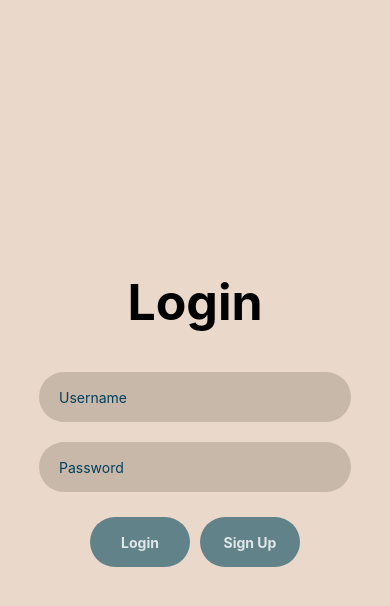
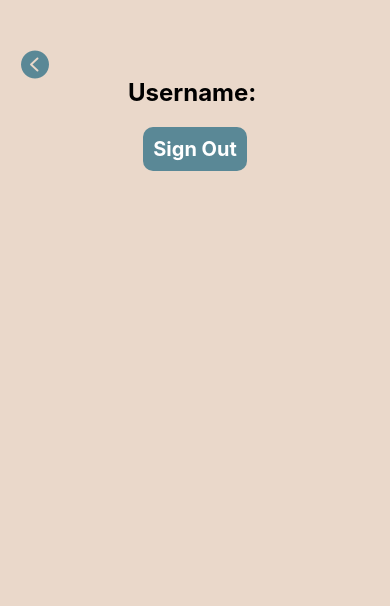
Before and after one commit to ben594/storybook_generator, a React Native app in the folder frontend_storybook_generator/: screen /ProfileScreen in a window 390 px wide. Before the commit this address had no page. Shown: the top 606 px of the page. Built offline with nearby package versions, Linux system fonts and the light colour scheme; what react-native would draw is missing.

Commit message:
Profile screen, keyboard avoiding in create story form

```diff
--- a/frontend_storybook_generator/App.js
+++ b/frontend_storybook_generator/App.js
@@ -14,6 +14,7 @@ import SubjectScreen from './components/learn/SubjectScreen';
 import CharacterSelectionScreen from './components/learn/CharacterSelectionScreen';
 import EducationOptionsScreen from './components/learn/EducationOptionsScreen';
 import VocabListScreen from './components/learn/VocabListScreen';
+import ProfileScreen from './components/Profile';
 
 const Tab = createBottomTabNavigator();
 
@@ -40,6 +41,11 @@ export default function App() {
         <Stack.Screen
           name='LoginScreen'
           component={LoginScreen}
+          options={{ headerShown: false }}
+        />
+        <Stack.Screen
+          name='ProfileScreen'
+          component={ProfileScreen}
           options={{ headerShown: false }}
         />
         <Stack.Screen
--- a/frontend_storybook_generator/components/AddStory.js
+++ b/frontend_storybook_generator/components/AddStory.js
@@ -1,6 +1,6 @@
 // AddStory.js
 import React, { useState } from 'react';
-import { Text, TextInput, Button, View, StyleSheet, TouchableOpacity } from 'react-native';
+import { Text, TextInput, Button, View, StyleSheet, TouchableOpacity, KeyboardAvoidingView } from 'react-native';
 import Modal from 'react-native-modal';
 
 const AddStory = ({ isVisible, onAddStory, onClose }) => {
@@ -30,8 +30,9 @@ const AddStory = ({ isVisible, onAddStory, onClose }) => {
         style={styles.modal}
         backdropColor="transparent"
       >
-        <View style={styles.centeredView}>
+        <KeyboardAvoidingView style={styles.centeredView} behavior={Platform.OS === 'ios' ? 'padding' : 'height'}>
           <View style={styles.modalView}>
+            <Text style={styles.modalTextPrompt}>Creative Story Generation!</Text>
             <Text style={styles.modalTextPrompt}>Age:</Text>
             <TextInput
               placeholder="Enter age"
@@ -51,7 +52,7 @@ const AddStory = ({ isVisible, onAddStory, onClose }) => {
               maxLength={100}
             />
 
-            <View style={{flexDirection: 'row'}}>
+            <View style={{ flexDirection: 'row' }}>
               <TouchableOpacity style={styles.suggestionButton1} onPress={() => { setCharacter("Dragon") }}>
                 <Text style={{ fontSize: 10, color: "white" }}>Dragon 🐉</Text>
               </TouchableOpacity>
@@ -72,7 +73,7 @@ const AddStory = ({ isVisible, onAddStory, onClose }) => {
               maxLength={30}
             />
 
-            <View style={{flexDirection: 'row'}}>
+            <View style={{ flexDirection: 'row' }}>
               <TouchableOpacity style={styles.suggestionButton1} onPress={() => { setSetting("Castle") }}>
                 <Text style={{ fontSize: 10, color: "white" }}>Castle 🏰</Text>
               </TouchableOpacity>
@@ -93,7 +94,7 @@ const AddStory = ({ isVisible, onAddStory, onClose }) => {
               maxLength={20}
             />
 
-            <View style={{flexDirection: 'row'}}>
+            <View style={{ flexDirection: 'row' }}>
               <TouchableOpacity style={styles.suggestionButton1} onPress={() => { setYear("1000 BCE") }}>
                 <Text style={{ fontSize: 10, color: "white" }}>1000 BCE 🏛</Text>
               </TouchableOpacity>
@@ -110,7 +111,7 @@ const AddStory = ({ isVisible, onAddStory, onClose }) => {
               <Text style={{ fontSize: 20, color: "black", fontWeight: 'bold' }}>Create story!</Text>
             </TouchableOpacity>
           </View>
-        </View>
+        </KeyboardAvoidingView>
       </Modal>
     );
   } else {
@@ -160,8 +161,9 @@ const styles = StyleSheet.create({
     width: '80%',
   },
   modalTextPrompt: {
-      marginTop: 20,
-      fontWeight: 'bold'
+    marginTop: 16,
+    fontWeight: 'bold',
+    fontSize: 16
   },
   modalTextInput: {
     margin: 5,
--- /dev/null
+++ b/frontend_storybook_generator/components/Profile.js
@@ -0,0 +1,61 @@
+import React, { useContext } from 'react';
+import { View, Text, Button, StyleSheet, TouchableOpacity } from 'react-native';
+
+import BackButton from './common/BackButton';
+import UserProvider, { UserContext } from './UserContext';
+
+const ProfileScreen = ({ navigation, onPress }) => {
+  const { username } = useContext(UserContext);
+
+  // Function to handle sign out
+  const handleSignOut = () => {
+    navigation.navigate('LoginScreen');
+  };
+
+  const returnToHomeScreen = () => {
+    navigation.navigate('HomeScreen');
+  };
+
+  return (
+    <View style={styles.container}>
+      <BackButton style={styles.backButton} onPress={returnToHomeScreen} />
+      <Text style={styles.username}>Username: {username}</Text>
+      <TouchableOpacity style={styles.signOutButton} onPress={handleSignOut}>
+        <Text style={styles.signOutText}>
+          Sign Out
+        </Text>
+      </TouchableOpacity>
+    </View>
+  );
+};
+
+const styles = StyleSheet.create({
+  container: {
+    flex: 1,
+    alignItems: 'center',
+    backgroundColor: '#ead8ca',
+  },
+  username: {
+    marginTop: '20%',
+    fontWeight: 'bold',
+    fontSize: 24,
+    marginBottom: 20,
+  },
+  backButton: {
+    position: 'absolute',
+    top: 50,
+    left: 20,
+  },
+  signOutButton: {
+    backgroundColor: '#5a8896',
+    borderRadius: 10,
+  },
+  signOutText: {
+    color: 'white',
+    padding: 10,
+    fontWeight: 'bold',
+    fontSize: 20,
+  }
+});
+
+export default ProfileScreen;
--- a/frontend_storybook_generator/components/StorybookApp.js
+++ b/frontend_storybook_generator/components/StorybookApp.js
@@ -8,6 +8,7 @@ import AddStory from './AddStory';
 import UserProvider, { UserContext } from './UserContext';
 import { useFocusEffect } from '@react-navigation/native';
 import { REACT_APP_BACKEND_URL } from './BackendURL';
+import ProfileIcon from './common/ProfileIcon';
 
 const StorybookApp = ({ route, navigation }) => {
   const { username } = useContext(UserContext);
@@ -117,11 +118,16 @@ const StorybookApp = ({ route, navigation }) => {
     }
   };
 
+  const navigateToProfileScreen = () => {
+    navigation.navigate('ProfileScreen');
+  };
+
   return (
     <SafeAreaView style={styles.container}>
       {/* Story icons */}
       <Text style={styles.logo}> Aesop AI </Text>
       <CircularButton style={styles.addStoryButton} onPress={() => setAddStoryModalVisible(true)} />
+      <ProfileIcon style={styles.profileButton} onPress={navigateToProfileScreen}/>
       <AddStory
         isVisible={isAddStoryModalVisible}
         onAddStory={handleAddNewStory}
@@ -168,6 +174,12 @@ const styles = StyleSheet.create({
     top: 50,
     left: 20,
   },
+  profileButton: {
+    position: 'absolute',
+    top: 50,
+    right: 20,
+    alignSelf: 'flex-end',
+  },
 });
 
 export default StorybookApp;
--- /dev/null
+++ b/frontend_storybook_generator/components/common/ProfileIcon.js
@@ -0,0 +1,26 @@
+import React from 'react';
+import { Text, TouchableOpacity, StyleSheet, View } from 'react-native';
+import { FontAwesome } from '@expo/vector-icons';
+
+const ProfileIcon = ({ onPress, style }) => (
+  <View style={[styles.wrapper, style]}>
+    <TouchableOpacity style={styles.button} onPress={onPress}>
+    <FontAwesome name="user" size={24} color="#5a8896" />
+    </TouchableOpacity>
+  </View>
+);
+
+const styles = StyleSheet.create({
+  wrapper: {
+    position: 'absolute',
+  },
+  button: {
+    height: 30,
+    width: 30,
+    alignItems: 'center',
+    justifyContent: 'center',
+  },
+
+});
+
+export default ProfileIcon;
--- a/frontend_storybook_generator/components/learn/CreateListModal.js
+++ b/frontend_storybook_generator/components/learn/CreateListModal.js
@@ -52,7 +52,8 @@ const CreateListModal = ({ isVisible, onCreate, onClose }) => {
       style={styles.modal}
       backdropColor="transparent"
     >
-      <View
+      <KeyboardAvoidingView
+        behavior={Platform.OS === 'ios' ? 'padding' : 'height'}
         style={styles.centeredView}
       >
         <View style={styles.modalView}>
@@ -74,17 +75,17 @@ const CreateListModal = ({ isVisible, onCreate, onClose }) => {
             <TouchableOpacity style={styles.addButton} onPress={addNewItem}>
               <Text style={styles.addButtonLabel}>Add word</Text>
             </TouchableOpacity>
+            <TouchableOpacity
+              style={styles.createButton}
+              onPress={() => handleAddList(name, words)}
+            >
+              <Text style={{ fontSize: 20, color: "black", fontWeight: 'bold' }}>Create list!</Text>
+            </TouchableOpacity>
           </View>
 
 
-          <TouchableOpacity
-            style={styles.createButton}
-            onPress={() => handleAddList(name, words)}
-          >
-            <Text style={{ fontSize: 20, color: "black", fontWeight: 'bold' }}>Create list!</Text>
-          </TouchableOpacity>
         </View>
-      </View>
+      </KeyboardAvoidingView>
     </Modal>
   );
 };
```
Lines whose indentation alone changed are shown as unchanged.
